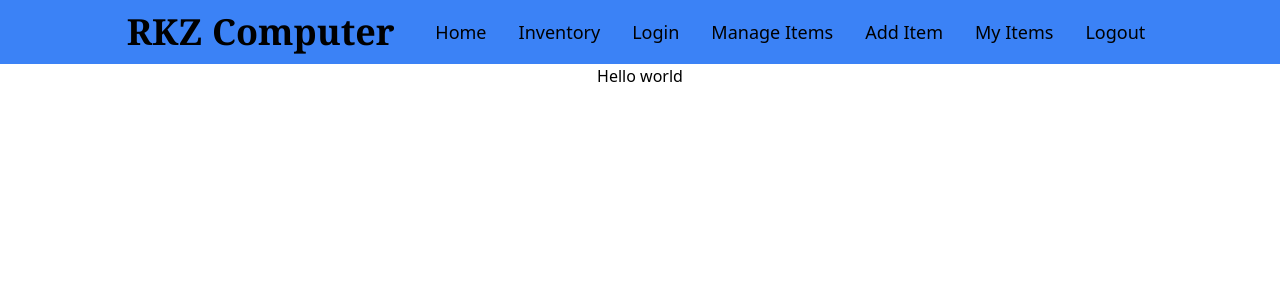
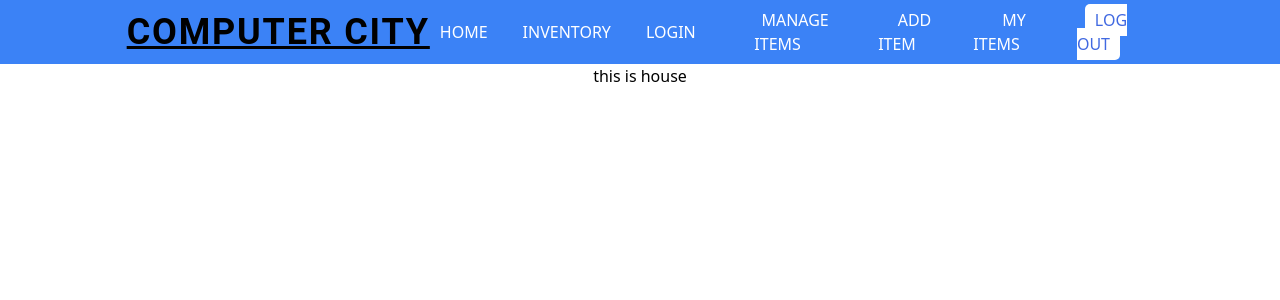
Before and after one commit to RKZeebon/Assignment-11-warehouse-management-client-side, a React (Create React App) app: page / in a window 1280 px wide. Shown: the top 300 px of the page. Built offline with nearby package versions, Linux system fonts and the light colour scheme.

Commit message:
navbar done

```diff
--- a/src/App.js
+++ b/src/App.js
@@ -1,11 +1,16 @@
+import { Route, Routes } from 'react-router-dom';
 import './App.css';
-import Navbar from './Components/CommonPages/Navbar';
+import Navbar from './Components/CommonPages/Navbar/Navbar';
+import Home from './Components/Home/Home';
 
 function App() {
   return (
     <div className="App">
       <Navbar />
-      <h1>Hello world</h1>
+      <Routes>
+        <Route path='/' element={<Home />}></Route>
+        <Route path='/home' element={<Home />}></Route>
+      </Routes>
     </div>
   );
 }
--- a/src/Components/CommonPages/Navbar.js
+++ /dev/null
@@ -1,31 +0,0 @@
-import React, { useState } from 'react';
-import { NavLink } from 'react-router-dom';
-
-
-const Navbar = () => {
-    const [open, setOpen] = useState(false)
-
-    return (
-        <div className='bg-blue-500 '>
-            <div className='flex items-center justify-between lg:w-5/6 lg:mx-auto h-16 px-5'>
-                <h1 className='text-2xl lg:text-4xl font-bold font-serif whitespace-nowrap'>RKZ Computer</h1>
-                <div className='text-white text-3xl lg:hidden font-bold' onClick={() => setOpen(!open)}>
-                    {open ? <div>✕</div> : <div>☳</div>}
-                </div>
-                <div className='lg:flex items-center hidden'>
-                    <NavLink className='ml-4 text-lg py-1 px-2 hover:bg-amber-300 hover:rounded-md' to={'/home'}>Home</NavLink>
-                    <NavLink className='ml-4 text-lg py-1 px-2 hover:bg-amber-300 hover:rounded-md' to={'/inventory'}>Inventory</NavLink>
-                    <NavLink className='ml-4 text-lg py-1 px-2 hover:bg-amber-300 hover:rounded-md' to={'/login'}>Login</NavLink>
-                    <div className='ml-4'>
-                        <NavLink className=' text-lg py-1 px-2 hover:bg-amber-300 hover:rounded-md' to={'/manage-items'}>Manage Items</NavLink>
-                        <NavLink className='ml-4 text-lg py-1 px-2 hover:bg-amber-300 hover:rounded-md' to={'/add-item'}>Add Item</NavLink>
-                        <NavLink className='ml-4 text-lg py-1 px-2 hover:bg-amber-300 hover:rounded-md' to={'/my-items'}>My Items</NavLink>
-                        <NavLink className='ml-4 text-lg py-1 px-2 hover:bg-amber-300 hover:rounded-md' to={'/'}>Logout</NavLink>
-                    </div>
-                </div>
-            </div>
-        </div>
-    );
-};
-
-export default Navbar;
--- /dev/null
+++ b/src/Components/CommonPages/Navbar/Navbar.css
@@ -0,0 +1,27 @@
+.nav-link {
+    color: white;
+    text-decoration: none;
+    text-transform: uppercase;
+    font-size: 1rem;
+    font-weight: 500;
+    margin-right: 15px;
+    padding: 5px 10px;
+    border-radius: 5px;
+}
+
+.nav-link:hover {
+    background-color: white;
+    color: royalblue;
+}
+
+.active-nav-link {
+    background-color: white;
+    color: royalblue;
+    text-decoration: none;
+    text-transform: uppercase;
+    font-size: 1rem;
+    font-weight: 500;
+    margin-right: 15px;
+    padding: 5px 10px;
+    border-radius: 5px;
+}
--- /dev/null
+++ b/src/Components/CommonPages/Navbar/Navbar.js
@@ -0,0 +1,49 @@
+import React, { useState } from 'react';
+import { NavLink } from 'react-router-dom';
+import './Navbar.css'
+
+const Navbar = () => {
+    const [open, setOpen] = useState(false)
+
+    return (
+        <div className='bg-blue-500 '>
+            <div className='flex items-center justify-between lg:w-5/6 lg:mx-auto h-16 px-5'>
+                <h1 className='text-2xl tracking-wider underline lg:text-4xl font-bold font-Roboto whitespace-nowrap uppercase'>Computer City</h1>
+                <div className='text-white text-3xl lg:hidden font-bold' onClick={() => setOpen(!open)}>
+                    {open ? <div>✕</div> : <div>☳</div>}
+                </div>
+                <div className={`lg:flex items-center ${open ? 'absolute lg:static block right-0 left-0 top-16 bg-blue-500 p-2' : 'hidden'}`}>
+                    <div className={'my-2'} >
+                        <NavLink className={({ isActive }) => isActive ? 'active-nav-link' : 'nav-link'} to={'/home'}>Home</NavLink>
+                    </div>
+                    <div className={'my-2'} >
+                        <NavLink className={({ isActive }) => isActive ? 'active-nav-link' : 'nav-link'} to={'/inventory'}>Inventory</NavLink>
+                    </div>
+                    <div className={'my-2'} >
+                        <NavLink className={({ isActive }) => isActive ? 'active-nav-link' : 'nav-link'} to={'/login'}>Login</NavLink>
+                    </div>
+                    <div className='lg:flex items-center'>
+                        <div className={'my-2'} >
+                            <NavLink className={({ isActive }) => isActive ? 'active-nav-link' : 'nav-link'} to={'/manage-items'}>Manage Items</NavLink>
+                        </div>
+                        <div className={'my-2'} >
+                            <NavLink className={({ isActive }) => isActive ? 'active-nav-link' : 'nav-link'} to={'/add-item'}>Add Item</NavLink>
+                        </div>
+
+
+                        <div className={'my-2'} >
+                            <NavLink className={({ isActive }) => isActive ? 'active-nav-link' : 'nav-link'} to={'/my-items'}>My Items</NavLink>
+                        </div>
+
+
+                        <div className={'my-2'} >
+                            <NavLink className={({ isActive }) => isActive ? 'active-nav-link' : 'nav-link'} to={'/'}>Log Out</NavLink>
+                        </div>
+                    </div>
+                </div>
+            </div>
+        </div>
+    );
+};
+
+export default Navbar;
--- /dev/null
+++ b/src/Components/Home/Home.js
@@ -0,0 +1,11 @@
+import React from 'react';
+
+const Home = () => {
+    return (
+        <div>
+            <h1>this is house</h1>
+        </div>
+    );
+};
+
+export default Home;
--- a/tailwind.config.js
+++ b/tailwind.config.js
@@ -3,7 +3,15 @@ module.exports = {
     "./src/**/*.{js,jsx,ts,tsx}",
   ],
   theme: {
-    extend: {},
+    extend: {
+      fontFamily: {
+        'poppins': ['Poppins', 'sans-serif'],
+        'Anek': ['Anek Tamil', 'sans-serif'],
+        'Roboto': ['Roboto', 'sans-serif']
+      },
+
+
+    },
   },
   plugins: [],
 }
```
Also changed, not shown: src/Components/CommonPages/Footer/Footer.js (renamed from src/Components/CommonPages/Footer.js).
